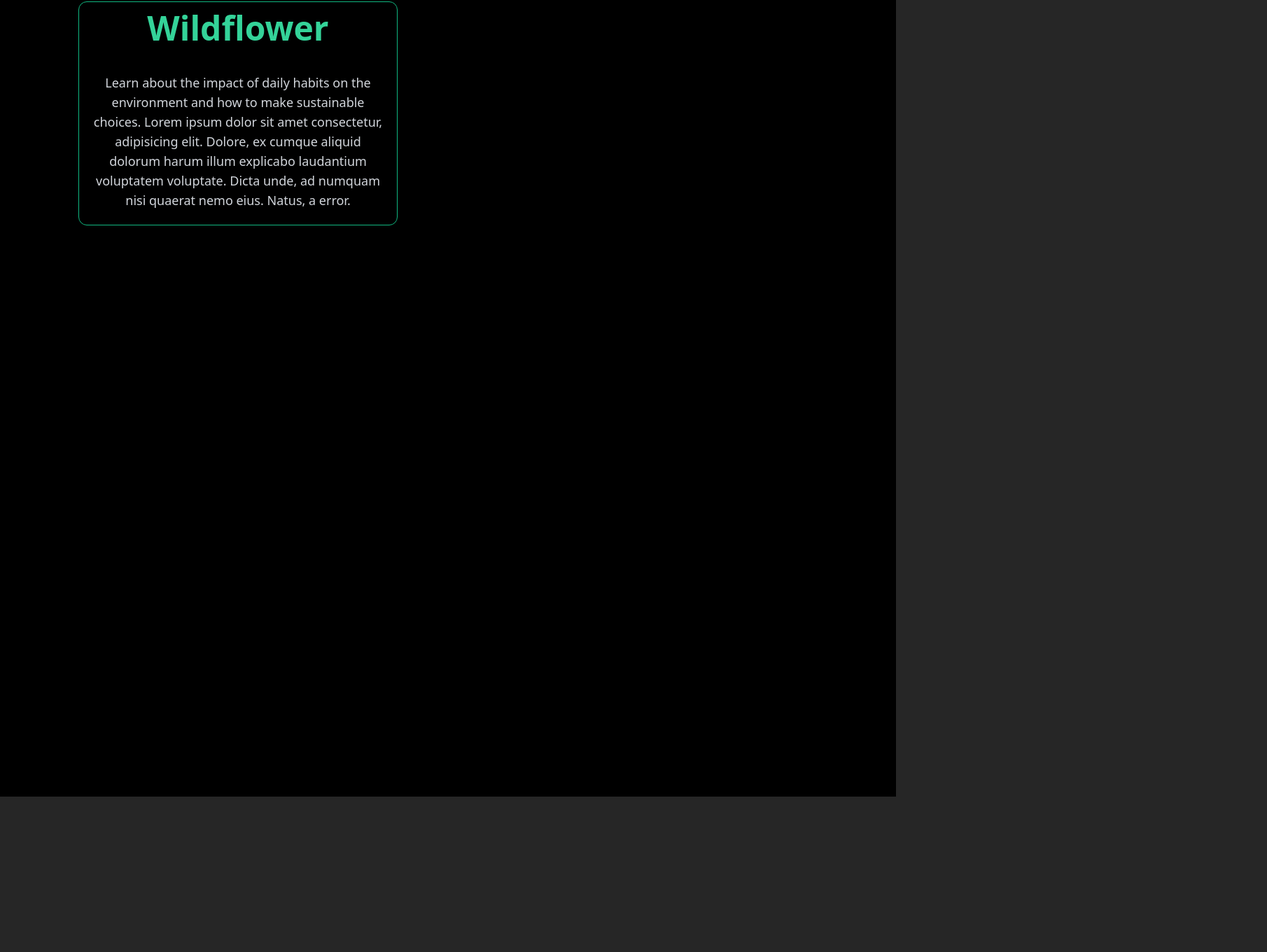
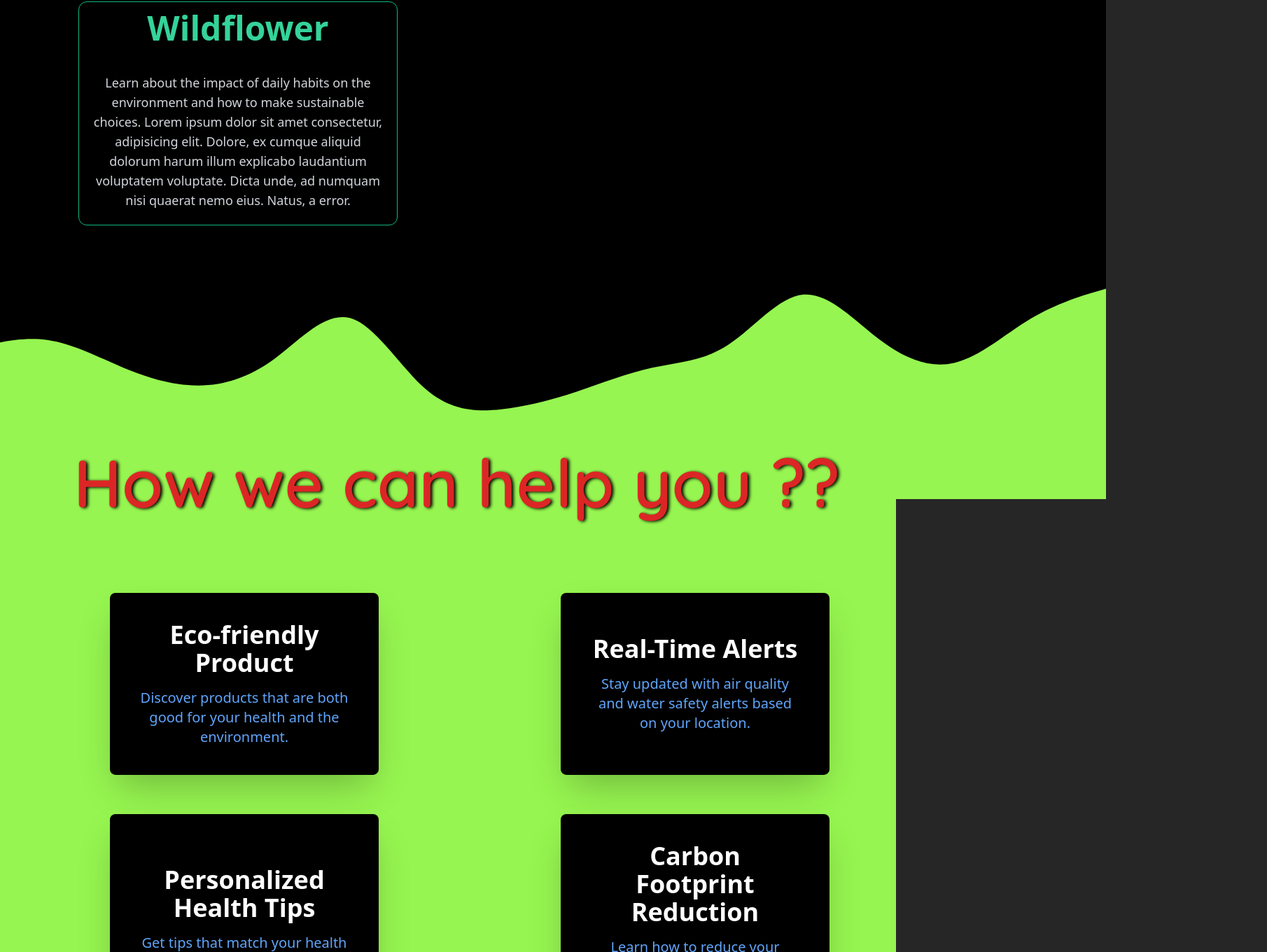
Before and after one commit to Isabelle36/EcoLens, a React (Create React App) app in the folder frontend-eco/: page / in a window 1280 px wide. Shown: the part 1394-2754 px from the top of the page at 70% size, 1810 px wide, since content can reach past the window. Before the commit the page ends 2532 px from the top, so only its background shows below. Built offline with nearby package versions, Linux system fonts and the light colour scheme.

Commit message:
added router uselocation hook and completed the homepage

```diff
--- a/frontend-eco/package.json
+++ b/frontend-eco/package.json
@@ -8,6 +8,8 @@
     "postcss-flexbugs-fixes": "^5.0.2",
     "react": "^19.0.0",
     "react-dom": "^19.0.0",
+    "react-icons": "^5.4.0",
+    "react-router-dom": "^7.1.5",
     "react-scripts": "^5.0.1",
     "web-vitals": "^4.2.4"
   },
--- a/frontend-eco/src/App.js
+++ b/frontend-eco/src/App.js
@@ -1,11 +1,22 @@
-import './App.css';
-import { Home } from './Components/Home b4 Login/Home';
+import React from "react";
+import { BrowserRouter as Router, Routes, Route } from "react-router-dom";
+import { Home } from "./Components/Home b4 Login/Home";
+import { About } from "./Components/About/About";
+import { Contact } from "./Components/Contact/contact";
+import { MyProfile } from "./Components/MyProfile/profile";
 
 function App() {
   return (
-    <div>
-     <Home />
-    </div>
+    <Router>
+      <div>
+        <Routes>
+          <Route path="/" element={<Home />} />
+          <Route path="/about" element={<About />} />
+          <Route path="/contact" element={<Contact />} />
+          <Route path="/profile" element={<MyProfile  />} />
+        </Routes>
+      </div>
+    </Router>
   );
 }
 
--- /dev/null
+++ b/frontend-eco/src/Components/About/About.js
@@ -0,0 +1,10 @@
+import React from 'react'
+import { Navbar } from '../Home b4 Login/Navbar'
+
+export const About = () => {
+  return (
+    <div className='text-white'>
+    <Navbar/>
+    Hi i am about</div>
+  )
+}
--- /dev/null
+++ b/frontend-eco/src/Components/Contact/contact.js
@@ -0,0 +1,10 @@
+import React from 'react'
+import { Navbar } from '../Home b4 Login/Navbar'
+
+export const Contact = () => {
+  return (
+    <div className='text-white'>
+    <Navbar/>
+    Hi i am contact</div>
+  )
+}
--- a/frontend-eco/src/Components/Home b4 Login/EcoFriendlyCards.js
+++ b/frontend-eco/src/Components/Home b4 Login/EcoFriendlyCards.js
@@ -2,7 +2,7 @@ import React from "react";
 
 export default function EcoFriendlyCards() {
   return (
-    <div className="grid grid-cols-1 md:grid-cols-2 gap-8 p-28">
+    <div className="grid grid-cols-1 md:grid-cols-2 gap-8 p-28 cursor-pointer">
       <div className="bg-transparent w-50 h-80 rounded-xl shadow-lg p-4 flex flex-col justify-center items-center text-center text-white border border-green-500 relative mr-14">
         <div className="absolute inset-0 bg-transparent blur-2xl opacity-20"></div>
         <h2 className="text-5xl font-bold text-green-400 ecoTag">Eco Awareness</h2>
--- a/frontend-eco/src/Components/Home b4 Login/Home.css
+++ b/frontend-eco/src/Components/Home b4 Login/Home.css
@@ -197,15 +197,28 @@ h1{
     text-shadow:3px 1px 0px #ff8400;
 }
 
+.whatsec2
+{
+    position: relative;
+    top:39%;
+    text-shadow:3px 1px 4px #000000;
+}
+
 .whatsection
 {
     background-color: #000000;
     width: 100%;
-    height: 200%;
-
+    height: 47%;
     bottom: -185px;
     position: relative;
-    /* filter: drop-shadow(2px 2px 2px #ff8400); */
+}
+.whatsection2
+{
+    background-color: #96f550;
+    width: 100%;
+    height: 152%;
+    bottom: -185px;
+    position: relative;
 }
 
 .ecoTag
@@ -219,3 +232,48 @@ h1{
     filter: drop-shadow(2px 2px 2px #57FF03);
     text-shadow: none;
 }
+
+@keyframes float {
+    0%, 100% {
+      transform: translateY(0);
+    }
+    50% {
+      transform: translateY(-10px);
+    }
+  }
+  .animate-float {
+    animation: float 3s ease-in-out infinite;
+  }
+
+/* .wehlp h2
+{
+    position: absolute;
+    top: 5px;
+    left: 10px;
+    font-family: 'Quicksand',serif;
+}
+
+.wehlp p{
+    position: relative;
+    top: 29px;
+    left: 10px;
+    font-family: 'Quicksand', serif;
+} */
+
+.wehlp{
+    position: relative;
+    top:213px;
+    left:133px;
+    cursor: pointer;
+}
+
+.wehlp:hover
+{
+    background-color: #2b2b2b;
+}
+
+.footgonebad
+{
+    position: relative;
+    left:45%;
+}
--- a/frontend-eco/src/Components/Home b4 Login/Home.js
+++ b/frontend-eco/src/Components/Home b4 Login/Home.js
@@ -2,6 +2,8 @@ import React from "react";
 import "./Home.css";
 import { Navbar } from "./Navbar";
 import EcoFriendlyCards from "./EcoFriendlyCards";
+import CardContainer from "./WeCanHelpCard";
+import Footer from "./footer";
 
 export const Home = () => {
   return (
@@ -33,13 +35,36 @@ export const Home = () => {
         <path
           d="M0 408L25 411.2C50 414.3 100 420.7 150 426.2C200 431.7 250 436.3 300 431.8C350 427.3 400 413.7 450 421.3C500 429 550 458 600 475.7C650 493.3 700 499.7 750 493.5C800 487.3 850 468.7 875 459.3L900 450L900 601L875 601C850 601 800 601 750 601C700 601 650 601 600 601C550 601 500 601 450 601C400 601 350 601 300 601C250 601 200 601 150 601C100 601 50 601 25 601L0 601Z"
           fill="#000000"
-          stroke-linecap="round"
-          stroke-linejoin="miter"
+          strokeLinecap="round"
+          strokeLinejoin="miter"
         ></path>
       </svg>
       <h1 className="text-8xl text-white whatsec ">What Do We Do ??</h1>
       <div className="whatsection">
-      <EcoFriendlyCards/>
+        <EcoFriendlyCards />
+      </div>
+      <svg
+        id="visual"
+        viewBox="0 0 900 600"
+        width="900"
+        height="600"
+        xmlns="http://www.w3.org/2000/svg"
+        xlink="http://www.w3.org/1999/xlink"
+        version="1.1"
+        className="wave1"
+      >
+        <rect x="0" y="0" width="900" height="600" fill="#000000"></rect>
+        <path
+          d="M0 481L10 478.5C20 476 40 471 60 473.8C80 476.7 100 487.3 120 495.7C140 504 160 510 180 509.8C200 509.7 220 503.3 240 488.7C260 474 280 451 300 456.3C320 461.7 340 495.3 360 512.7C380 530 400 531 420 528.8C440 526.7 460 521.3 480 514.7C500 508 520 500 540 495.7C560 491.3 580 490.7 600 477.7C620 464.7 640 439.3 660 437.7C680 436 700 458 720 473.2C740 488.3 760 496.7 780 491.8C800 487 820 469 840 457C860 445 880 439 890 436L900 433L900 601L890 601C880 601 860 601 840 601C820 601 800 601 780 601C760 601 740 601 720 601C700 601 680 601 660 601C640 601 620 601 600 601C580 601 560 601 540 601C520 601 500 601 480 601C460 601 440 601 420 601C400 601 380 601 360 601C340 601 320 601 300 601C280 601 260 601 240 601C220 601 200 601 180 601C160 601 140 601 120 601C100 601 80 601 60 601C40 601 20 601 10 601L0 601Z"
+          fill="#96f550"
+          strokeLinecap="round"
+          strokeLinejoin="miter"
+        ></path>
+      </svg>
+      <h1 className="text-8xl text-red-600 whatsec2 ">How we can help you ??</h1>
+      <div className="whatsection2">
+       <CardContainer/>
+    <Footer/>
       </div>
     </div>
   );
--- /dev/null
+++ b/frontend-eco/src/Components/Home b4 Login/WeCanHelpCard.js
@@ -0,0 +1,37 @@
+import React from 'react';
+
+const Card = ({ title, description }) => {
+  return (
+    <div className="w-96 bg-black p-10 rounded-lg shadow-2xl wehlp transition-shadow duration-300 transform hover:-translate-y-2 hover:rotate-1 animate-float flex flex-col justify-center items-center text-center">
+      <h2 className="text-4xl font-semibold text-white mb-4">{title}</h2>
+      <p className="text-blue-400 text-xl">{description}</p>
+    </div>
+  );
+};
+
+const CardContainer = () => {
+  return (
+    <div className="p-6 min-h-screen">
+      <div className="grid grid-cols-1 sm:grid-cols-2 lg:grid-cols-2 gap-14">
+        <Card
+          title="Eco-friendly Product"
+          description="Discover products that are both good for your health and the environment."
+        />
+        <Card
+          title="Real-Time Alerts"
+          description="Stay updated with air quality and water safety alerts based on your location."
+        />
+        <Card
+          title="Personalized Health Tips"
+          description="Get tips that match your health and eco-living goals."
+        />
+        <Card
+          title="Carbon Footprint Reduction"
+          description="Learn how to reduce your carbon footprint with simple lifestyle changes."
+        />
+      </div>
+    </div>
+  );
+};
+
+export default CardContainer;
--- /dev/null
+++ b/frontend-eco/src/Components/Home b4 Login/footer.js
@@ -0,0 +1,41 @@
+import React from 'react';
+import { FaFacebookF, FaTwitter, FaInstagram, FaLinkedinIn } from 'react-icons/fa';
+
+const Footer = () => {
+  return (
+    <footer className="bg-black relative top-44 text-white py-6 mt-12">
+      <div className="container mx-auto px-6">
+        <div className="flex flex-wrap justify-between footgonebad items-center">
+
+
+          {/* Follow Us */}
+          <div className="w-full sm:w-1/2 mb-4 ">
+            <h3 className="text-xl font-semibold mb-2 ml-7">Follow Us</h3>
+            <div className="flex space-x-4 text-2xl">
+              <a href="/" className="text-white hover:text-blue-500">
+                <FaFacebookF />
+              </a>
+              <a href="/" className="text-white hover:text-blue-400">
+                <FaTwitter />
+              </a>
+              <a href="/" className="text-white hover:text-pink-500">
+                <FaInstagram />
+              </a>
+              <a href="/" className="text-white hover:text-blue-700">
+                <FaLinkedinIn />
+              </a>
+            </div>
+          </div>
+        </div>
+
+        <div className="text-center mt-6">
+          <p className="text-sm font-light">
+            &copy; {new Date().getFullYear()} EcoLens | All rights reserved. | <span className="text-green-400">Go Green, Stay Green</span>
+          </p>
+        </div>
+      </div>
+    </footer>
+  );
+};
+
+export default Footer;
--- /dev/null
+++ b/frontend-eco/src/Components/MyProfile/profile.js
@@ -0,0 +1,10 @@
+import React from 'react'
+import { Navbar } from '../Home b4 Login/Navbar'
+
+export const MyProfile = () => {
+  return (
+    <div className='text-white'>
+    <Navbar/>
+    Hi i am profile</div>
+  )
+}
```
Also changed, not shown: frontend-eco/src/Components/Home b4 Login/Navbar.js (+38 -13 lines), frontend-eco/src/Assets/law green wave.svg (added), 1 other file (tests, documents, lock files or other folders).
